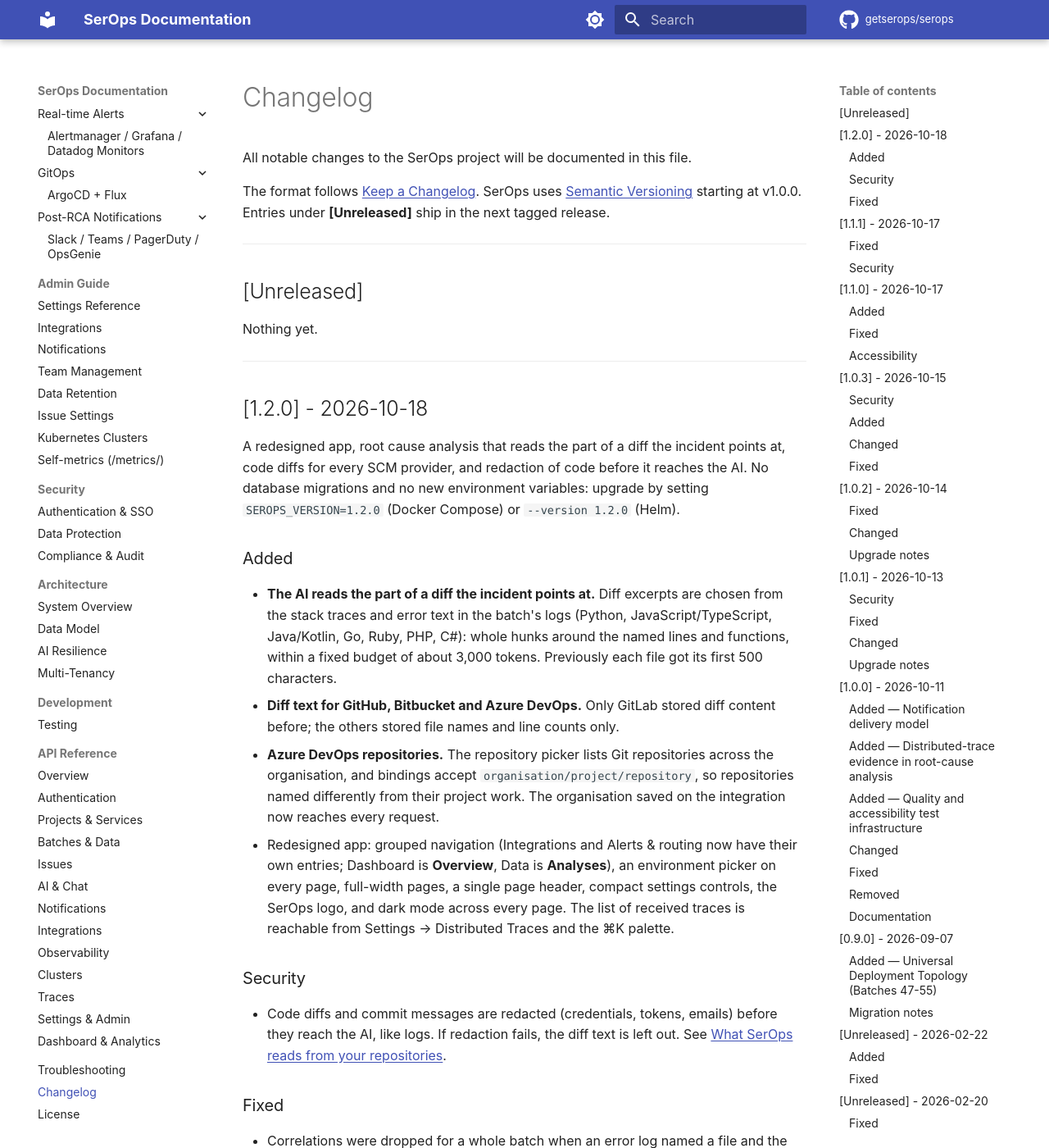
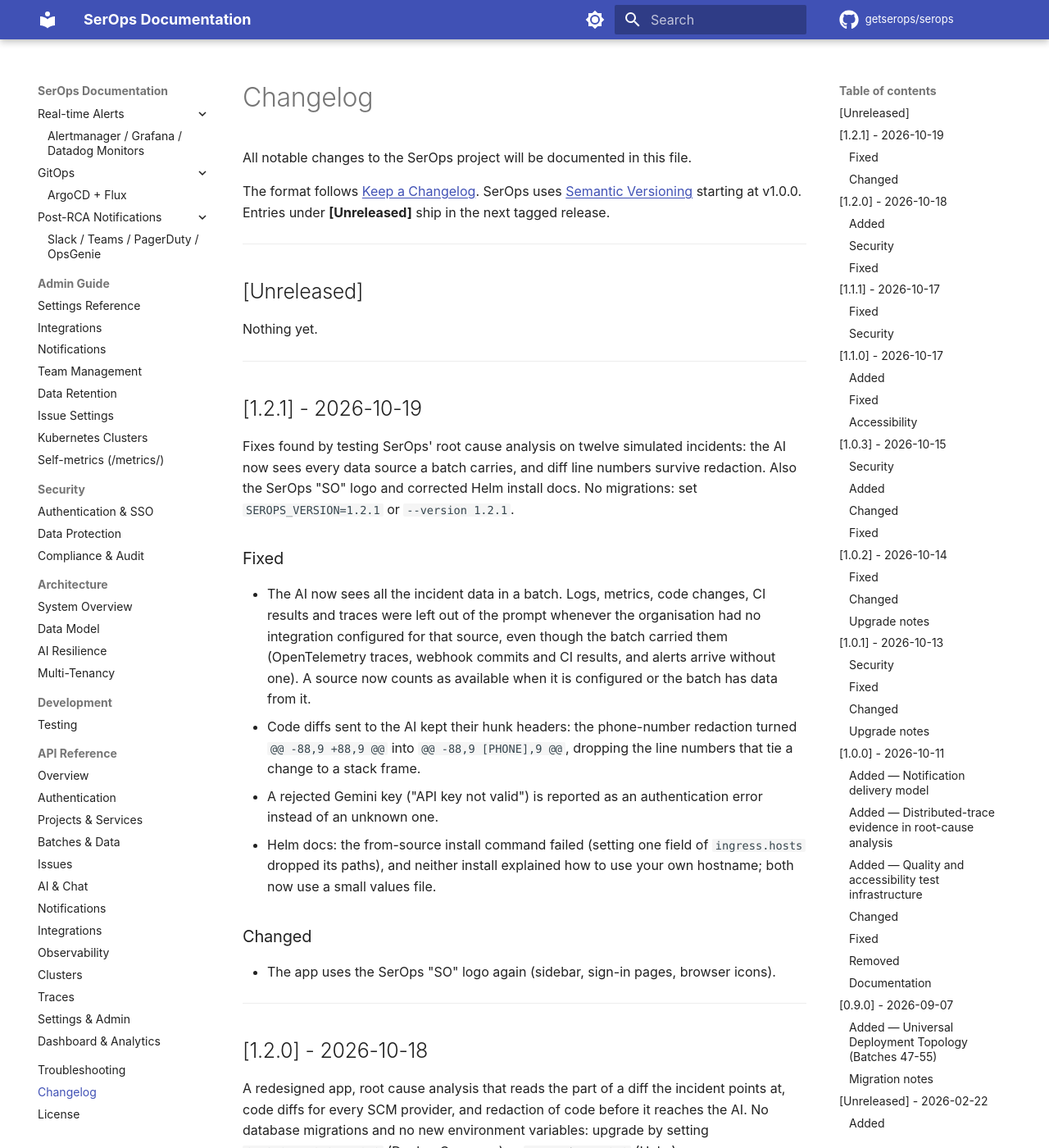
Before and after one commit to getserops/serops, an MkDocs documentation site: the page built from docs/src/changelog.md, in a window 1280 px wide and 1400 px high. Shown: the whole window at 82% size. Built offline with MkDocs 1.6.1 and Material for MkDocs 9.7.7, drawn with Linux system fonts in a browser that asks for light colours; comment, search, counter and statistics services are not loaded.

Commit message:
release: v1.2.1
Fixes from testing the RCA on twelve simulated incidents: the AI sees
every data source a batch carries, diff hunk headers survive redaction,
and a rejected Gemini key reads as an authentication error. SerOps "SO"
logo; Helm docs explain the hostname values and fix the from-source
command. Quick-start and Helm defaults point at 1.2.1. No migrations.

````diff
--- a/docs/src/changelog.md
+++ b/docs/src/changelog.md
@@ -15,6 +15,38 @@
 ## [Unreleased]
 
 Nothing yet.
+
+---
+
+## [1.2.1] - 2026-10-19
+
+Fixes found by testing SerOps' root cause analysis on twelve simulated
+incidents: the AI now sees every data source a batch carries, and diff
+line numbers survive redaction. Also the SerOps "SO" logo and corrected
+Helm install docs. No migrations: set `SEROPS_VERSION=1.2.1` or
+`--version 1.2.1`.
+
+### Fixed
+
+- The AI now sees all the incident data in a batch. Logs, metrics, code
+  changes, CI results and traces were left out of the prompt whenever the
+  organisation had no integration configured for that source, even though
+  the batch carried them (OpenTelemetry traces, webhook commits and CI
+  results, and alerts arrive without one). A source now counts as available
+  when it is configured or the batch has data from it.
+- Code diffs sent to the AI kept their hunk headers: the phone-number
+  redaction turned `@@ -88,9 +88,9 @@` into `@@ -88,9 [PHONE],9 @@`,
+  dropping the line numbers that tie a change to a stack frame.
+- A rejected Gemini key ("API key not valid") is reported as an
+  authentication error instead of an unknown one.
+- Helm docs: the from-source install command failed (setting one field of
+  `ingress.hosts` dropped its paths), and neither install explained how to
+  use your own hostname; both now use a small values file.
+
+### Changed
+
+- The app uses the SerOps "SO" logo again (sidebar, sign-in pages, browser
+  icons).
 
 ---
 
--- a/docs/src/deployment/configuration.md
+++ b/docs/src/deployment/configuration.md
@@ -39,7 +39,7 @@
 
 | Variable | Required | Default | Description |
 |----------|----------|---------|-------------|
-| `SEROPS_VERSION` | No | `1.2.0` | Version tag for SerOps Docker images (backend + frontend) |
+| `SEROPS_VERSION` | No | `1.2.1` | Version tag for SerOps Docker images (backend + frontend) |
 
 ---
 
--- a/docs/src/deployment/helm.md
+++ b/docs/src/deployment/helm.md
@@ -30,7 +30,7 @@
 
 ```bash
 helm install serops oci://ghcr.io/getserops/charts/serops \
-  --version 1.2.0 \
+  --version 1.2.1 \
   --namespace serops --create-namespace \
   --set django.secretKey="$(openssl rand -hex 64)" \
   --set database.url="postgres://serops:PASSWORD@your-pg-host:5432/serops" \
@@ -45,7 +45,7 @@
 
 ```bash
 helm install serops oci://ghcr.io/getserops/charts/serops \
-  --version 1.2.0 \
+  --version 1.2.1 \
   --namespace serops --create-namespace \
   --set django.secretKey="$(openssl rand -hex 64)" \
   --set devServices.postgresql.enabled=true \
````
Also changed, not shown: backend/CHANGELOG.md, deploy/helm/serops/README.md, frontend/CHANGELOG.md, 5 other files.
